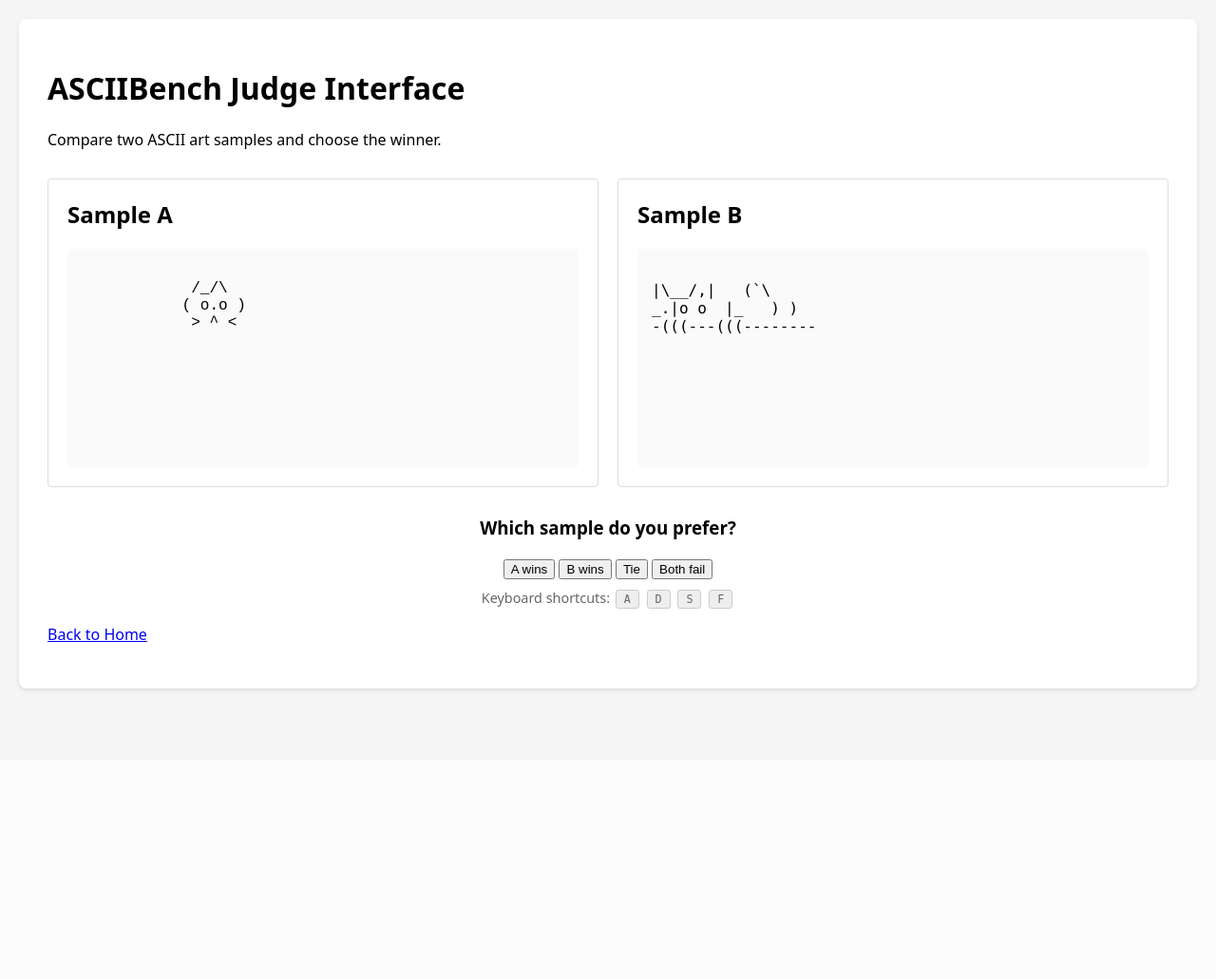
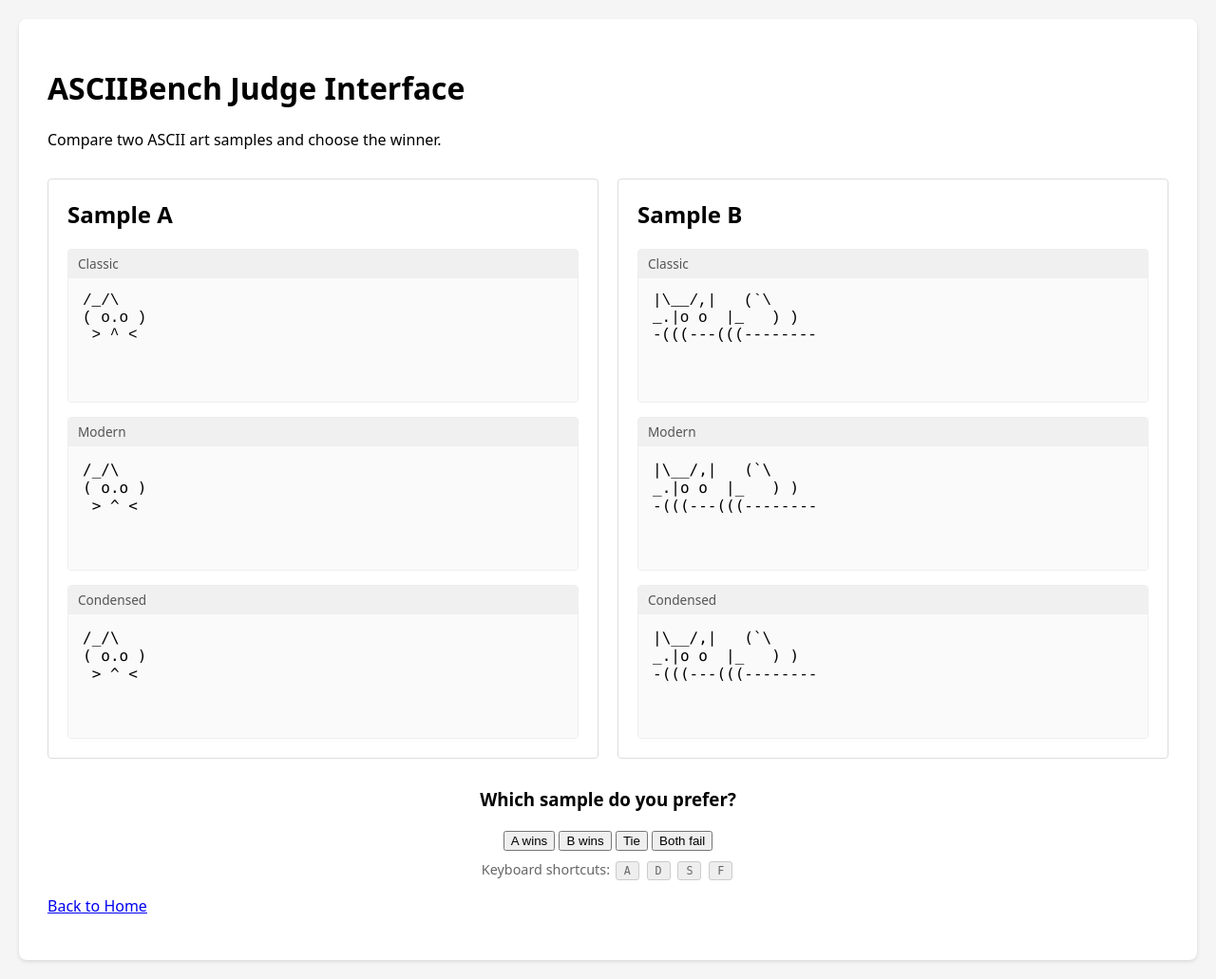
Before and after one commit to jackedney/asciibench, a FastAPI app: page /judge in a window 1280 px wide. Shown: the whole page at 95% size. Before the commit the page ends 728 px from the top, so only its background shows below. Run offline with FastAPI, Linux system fonts and the light colour scheme; parts of the project's set-up code (start-up, migrations or seed data) failed here and were passed over; some libraries are stand-ins or nearby versions.

Commit message:
feat(judge-ui): implement triple-font rendering for ASCII samples
Update templates to render each ASCII art sample in 3 different monospace
font stacks for visual robustness evaluation:
- Classic: 'Courier New', Courier, monospace
- Modern: 'Consolas', 'Monaco', 'Courier New', monospace
- Condensed: 'Fira Code', 'Lucida Console', monospace

Each sample (A and B) now displays vertically stacked font variants with
labels. Layout handles long ASCII art via overflow-x: auto with proper
whitespace preservation (white-space: pre).

Co-Authored-By: Claude Opus 4.5 <noreply@anthropic.com>

```diff
--- a/templates/base.html
+++ b/templates/base.html
@@ -13,7 +13,7 @@
             font-family: 'Consolas', 'Monaco', 'Courier New', monospace;
         }
         .font-condensed {
-            font-family: 'Fira Code', 'Consolas', monospace;
+            font-family: 'Fira Code', 'Lucida Console', monospace;
         }
         body {
             margin: 0;
@@ -43,11 +43,30 @@
         .sample h2 {
             margin-top: 0;
         }
+        .font-variants {
+            display: flex;
+            flex-direction: column;
+            gap: 15px;
+        }
+        .font-variant {
+            border: 1px solid #eee;
+            border-radius: 4px;
+            overflow: hidden;
+        }
+        .font-label {
+            display: block;
+            background-color: #f0f0f0;
+            padding: 5px 10px;
+            font-size: 0.85em;
+            font-weight: 500;
+            color: #555;
+            border-bottom: 1px solid #eee;
+        }
         .art-display {
             background-color: #fafafa;
             padding: 15px;
-            border-radius: 4px;
-            min-height: 200px;
+            border-radius: 0;
+            min-height: 100px;
             white-space: pre;
             overflow-x: auto;
         }
--- a/templates/judge.html
+++ b/templates/judge.html
@@ -7,18 +7,48 @@
 <div class="comparison-container">
     <div class="sample">
         <h2>Sample A</h2>
-        <div class="art-display font-classic">
-            /_/\
-           ( o.o )
-            > ^ <
+        <div class="font-variants">
+            <div class="font-variant">
+                <span class="font-label">Classic</span>
+                <div class="art-display font-classic">/_/\
+( o.o )
+ > ^ <</div>
+            </div>
+            <div class="font-variant">
+                <span class="font-label">Modern</span>
+                <div class="art-display font-modern">/_/\
+( o.o )
+ > ^ <</div>
+            </div>
+            <div class="font-variant">
+                <span class="font-label">Condensed</span>
+                <div class="art-display font-condensed">/_/\
+( o.o )
+ > ^ <</div>
+            </div>
         </div>
     </div>
     <div class="sample">
         <h2>Sample B</h2>
-        <div class="art-display font-modern">
-|\__/,|   (`\
+        <div class="font-variants">
+            <div class="font-variant">
+                <span class="font-label">Classic</span>
+                <div class="art-display font-classic">|\__/,|   (`\
 _.|o o  |_   ) )
--(((---(((--------
+-(((---(((--------</div>
+            </div>
+            <div class="font-variant">
+                <span class="font-label">Modern</span>
+                <div class="art-display font-modern">|\__/,|   (`\
+_.|o o  |_   ) )
+-(((---(((--------</div>
+            </div>
+            <div class="font-variant">
+                <span class="font-label">Condensed</span>
+                <div class="art-display font-condensed">|\__/,|   (`\
+_.|o o  |_   ) )
+-(((---(((--------</div>
+            </div>
         </div>
     </div>
 </div>
```
